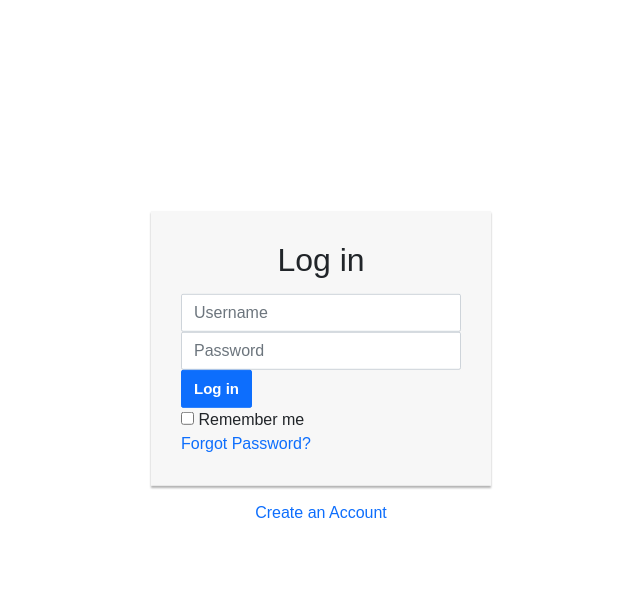
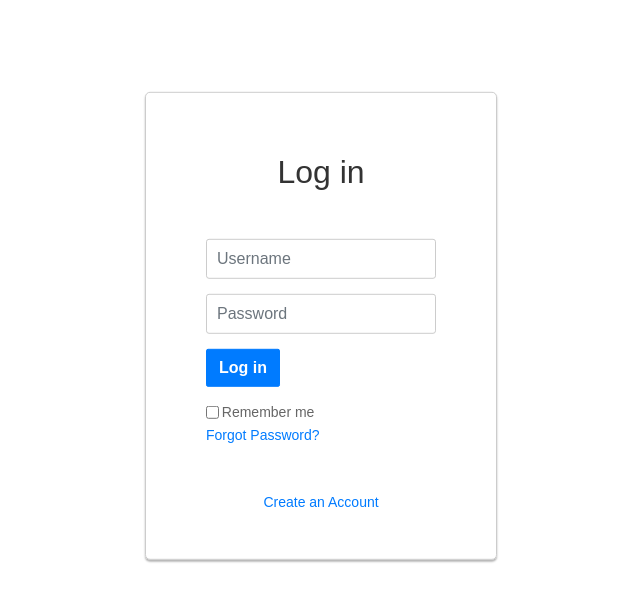
Before and after one commit to skogrv/fit-trackr, a Flask app: page /login in a window 1280 px wide. Shown: the part 74-676 px from the top of the page, without its empty margins (319-959 px from the left). Run offline with Flask 3, Linux system fonts and the light colour scheme; parts of the project's set-up code (start-up, migrations or seed data) failed here and were passed over.

Commit message:
fix: improve paddings, margins, add em and rem

```diff
--- a/app/auth/templates/login.html
+++ b/app/auth/templates/login.html
@@ -3,6 +3,7 @@
 Login
 {% endblock %}
 {% block content %}
+<div class="main-content">
 <div class="login-form">
     <form action="/login" method="post">
         {{ form.csrf_token }}
@@ -22,10 +23,11 @@ Login
             <button type="submit" class="btn btn-primary btn-block">Log in</button>
         </div>
         <div class="clearfix">
-            <label class="pull-left checkbox-inline"><input type="checkbox"> Remember me</label><br>
+            <label class="pull-left checkbox-inline"><input type="checkbox"> Remember me</label>
             <a href="#" class="pull-right">Forgot Password?</a>
         </div>
     </form>
     <p class="text-center"><a href="{{ url_for('auth.signup') }}">Create an Account</a></p>
 </div>
+
 {% endblock %}
--- a/app/static/site.css
+++ b/app/static/site.css
@@ -57,38 +57,82 @@ ul {
     padding: 0.5em 0.7em;
 }
 
-.main-content {
-    display: flex;
-    align-items: center;
-    justify-content: center;
-    height: calc(100vh - 67px);
-    background-color: #B6EADA;
-}
-
-.main-text {
-    font-family: 'Open Sans', sans-serif;
-    padding: 30px;
-    font-size: 50px;
-}
-
 .login-form {
-    width: 340px;
-    margin: 50px auto;
+    width: 22rem;
+    margin:auto;
     position: absolute;
     top: 50vh;
     left: 50vw;
     transform: translate(-50%,-50%);
+    border: 1px solid #ccc;
+    border-radius: 5px;
+    padding: 30px;
+    box-shadow: 0px 2px 2px rgba(0, 0, 0, 0.3);
 }
 
 .login-form form {
     margin-bottom: 15px;
-    background: #f7f7f7;
-    box-shadow: 0px 2px 2px rgba(0, 0, 0, 0.3);
     padding: 30px;
 }
 
 .login-form h2 {
-    margin: 0 0 15px;
+    margin: 0 0 1.5em;
+    font-family: Arial, sans-serif;
+    color: #333;
+}
+
+.login-form .form-group {
+    margin-bottom: 15px;
+}
+
+.login-form .form-control {
+    height: 40px;
+    font-size: 16px;
+    padding: 5px 10px;
+    border-radius: 3px;
+    border: 1px solid #ccc;
+}
+
+.login-form .btn-primary {
+    background-color: #007bff;
+    border-color: #007bff;
+    font-size: 16px;
+    font-weight: bold;
+}
+
+.login-form label.checkbox-inline {
+    font-size: 14px;
+    color: #666;
+    margin-right: 10px;
+}
+
+.login-form a.pull-right {
+    font-size: 14px;
+    color: #007bff;
+}
+
+.login-form p.text-center {
+    font-size: 14px;
+    color: #666;
+    margin-top: 10px;
+}
+
+.login-form a {
+    font-size: 14px;
+    color: #007bff;
+}
+
+.login-form a:hover {
+    text-decoration: none;
+}
+
+.checkbox-inline {
+    display: flex;
+    align-items: center;
+}
+
+input[type="checkbox"] {
+    margin-right: 0.2em;
 }
 
 .form-control,
```
